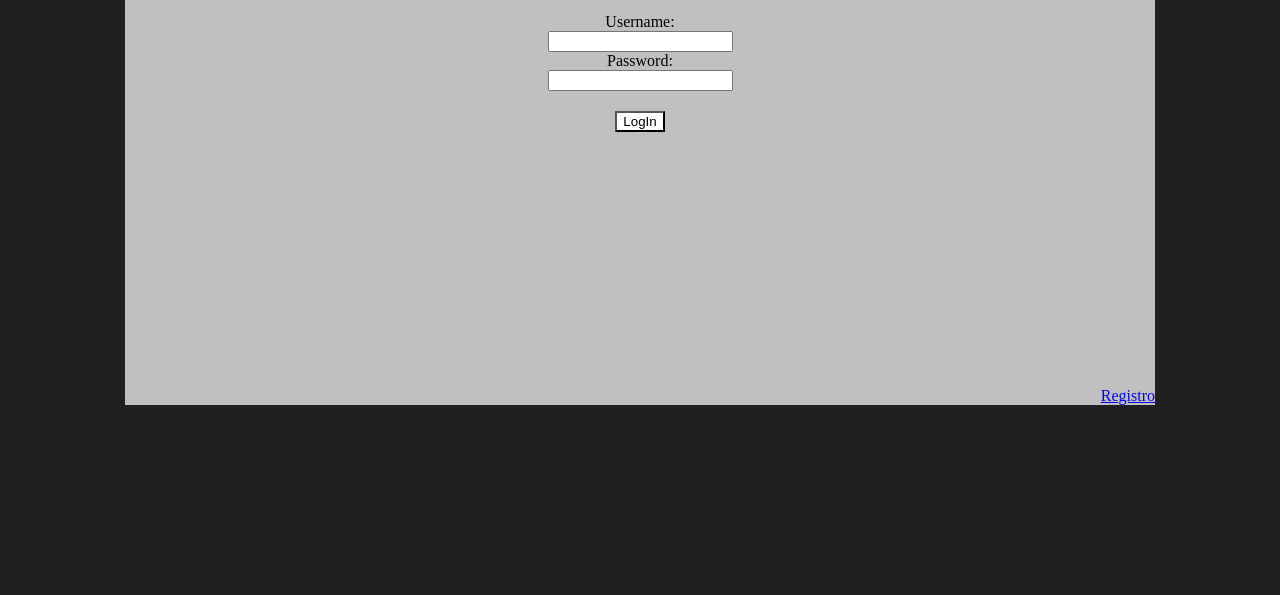
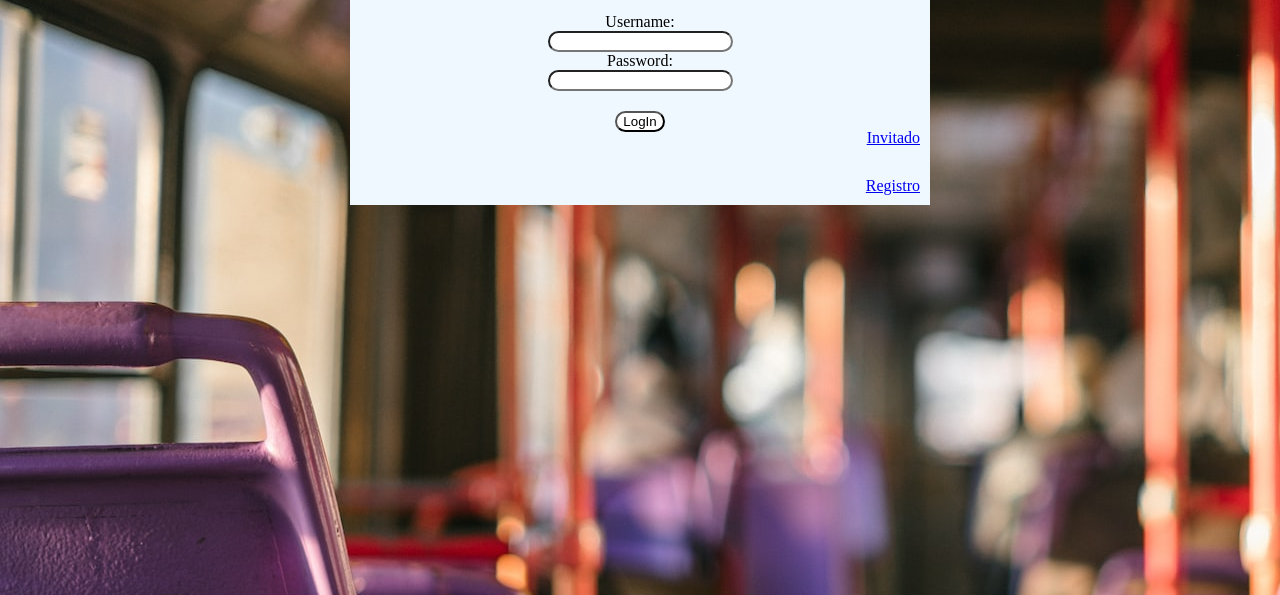
Before and after one commit to jfzulu/Project_DW, a plain HTML site: page index.html in a window 1280 px wide. Shown: the part 205-800 px from the top of the page. Drawn offline with Linux system fonts and the light colour scheme.

Commit message:
background change

```diff
--- a/index.html
+++ b/index.html
@@ -26,6 +26,7 @@
                 <br><input class="login-button" type="submit" value="LogIn">
             </div>
             <a href="register.html" class="register-button">Registro</a>
+            <a href="passenger.html" class="guest-button">Invitado</a>
         </form>
 
     </div>
--- a/styles.css
+++ b/styles.css
@@ -1,7 +1,7 @@
 /* Para index.html, LOG IN */
 .body-login{
-    background-color: rgb(32, 32, 32);
-
+    background-image: url("login_img.jpg");
+    /* background-color: rgb(32, 32, 32); */
 }
 
 h1{
@@ -11,12 +11,12 @@ h1{
 }
 
 .login{
-    background-color: rgb(192, 192, 192);
-    width: 950px;
-    height: 450px;
+    width: 500px;
+    height: 250px;
     padding: 40px;
     margin: 20px auto;
     position: relative;
+    background-color: aliceblue;
 
 }
 
@@ -42,5 +42,20 @@ h1{
     bottom: 0;
     right: 0;
     position: absolute;
+    display: inline-block;
+    margin: 10px;
 
 }
+
+input{
+    border-radius: 25px;
+    text-align: center;
+}
+
+.guest-button{
+    bottom: 3em;
+    right: 0;
+    position: absolute;
+    margin: 10px;
+
+}
```
Also changed, not shown: passenger.html (added, +15 -0 lines), login_img.jpg (added).
